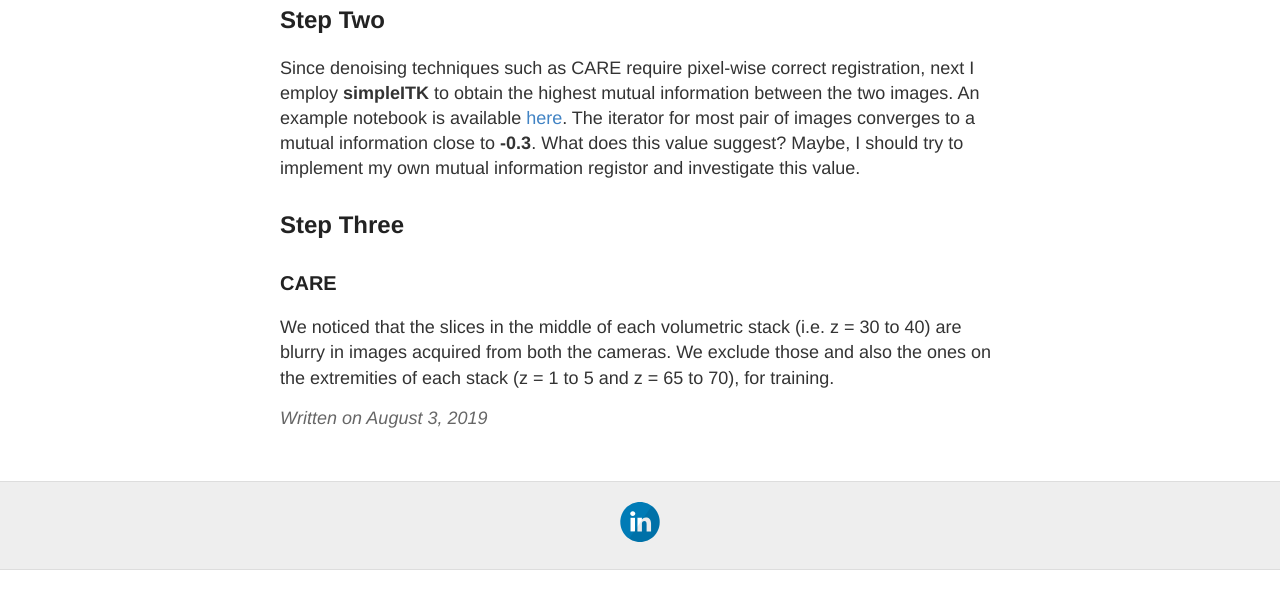
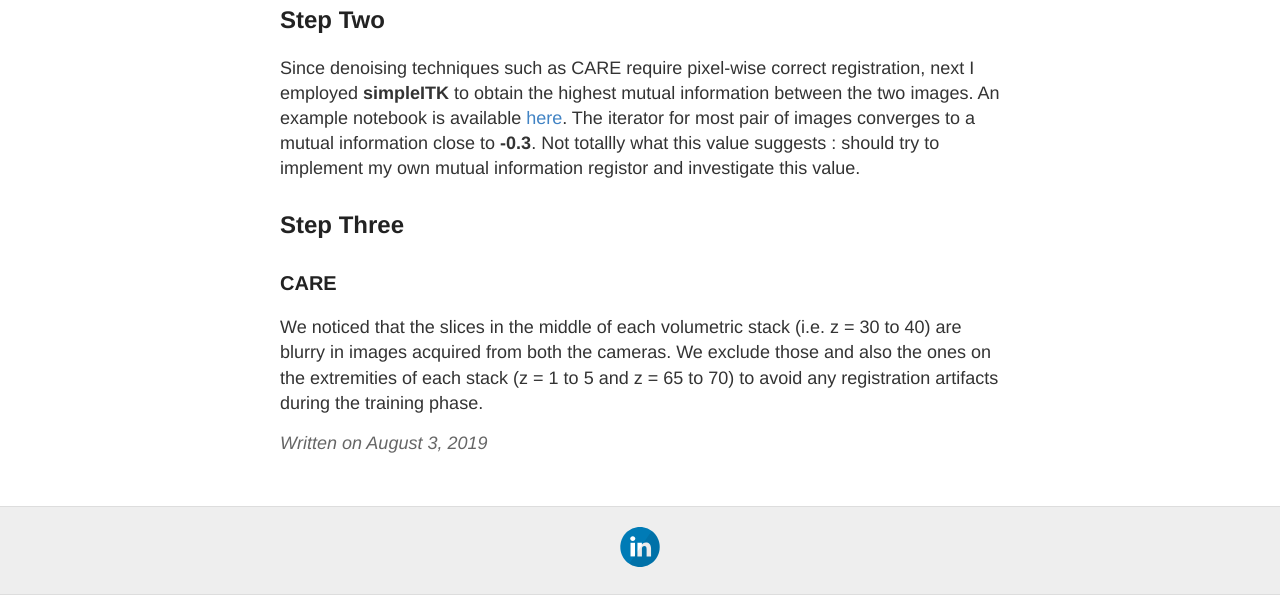
Before and after one commit to malaalam/minuteskeeper, a Jekyll site: the page built from _posts/2019-08-03-03_August-2019.md, in a window 1280 px wide and 900 px high, scrolled down 1655 px, cut to the strip 305-900 px from the top of the window. Built offline with Jekyll 4.4.1, drawn with Linux system fonts in a browser that asks for light colours; formulas are drawn with MathJax 3; a script that is not in the unit is left out; comment, search, counter and statistics services are not loaded; before the commit the page ends 2530 px from its top, so only the background shows below that.

Commit message:
Corrected wording

```diff
--- a/_posts/2019-08-03-03_August-2019.md
+++ b/_posts/2019-08-03-03_August-2019.md
@@ -45,11 +45,11 @@ RandomAccessibleInterval<UnsignedShortType> rai = Views.interval(Views.raster(tr
 ## Step Two
 
 
-Since denoising techniques such as CARE require pixel-wise correct registration, next I employ **simpleITK** to obtain the highest mutual information between the two images. An example notebook is available [here](https://github.com/malaalam/MonitorCalciumSignals/blob/master/01_Notebooks/03Aug2019/60_Registration_Introduction.ipynb). The iterator for most pair of images converges to a mutual information close to **-0.3**. What does this value suggest? Maybe, I should try to implement my own mutual information registor and investigate this value.
+Since denoising techniques such as CARE require pixel-wise correct registration, next I employed **simpleITK** to obtain the highest mutual information between the two images. An example notebook is available [here](https://github.com/malaalam/MonitorCalciumSignals/blob/master/01_Notebooks/03Aug2019/60_Registration_Introduction.ipynb). The iterator for most pair of images converges to a mutual information close to **-0.3**. Not totallly what this value suggests : should try to implement my own mutual information registor and investigate this value.
 
 
 ## Step Three
 
 ### CARE
 
-We noticed that the slices in the middle of each volumetric stack (i.e. z = 30 to 40) are blurry in images acquired from both the cameras. We exclude those and also the ones on the extremities of each stack (z = 1 to 5 and z = 65 to 70), for training.
+We noticed that the slices in the middle of each volumetric stack (i.e. z = 30 to 40) are blurry in images acquired from both the cameras. We exclude those and also the ones on the extremities of each stack (z = 1 to 5 and z = 65 to 70) to avoid any registration artifacts during the training phase.
```
